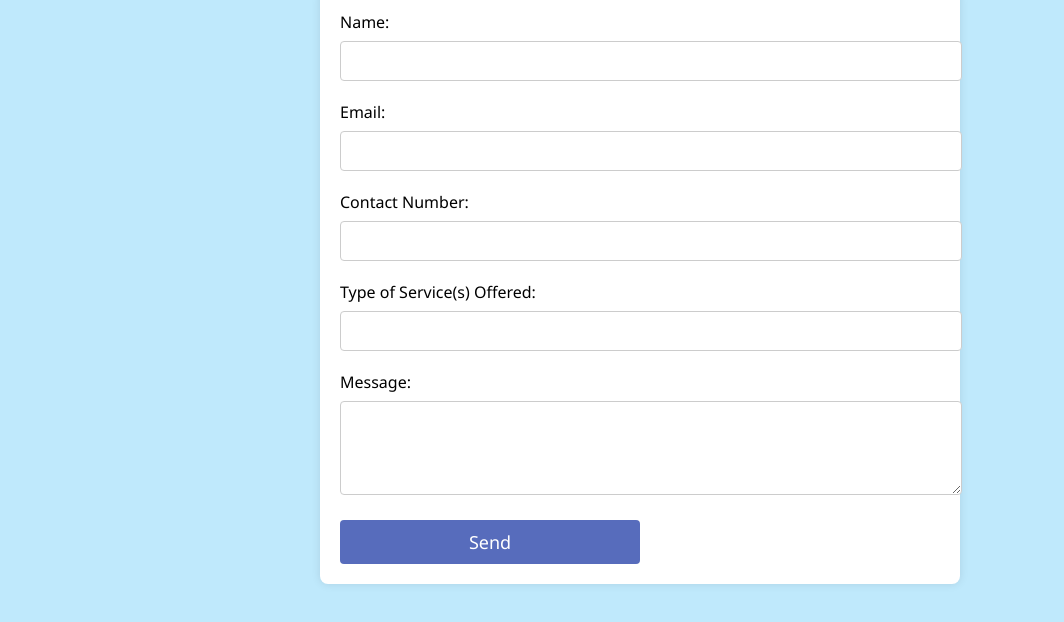
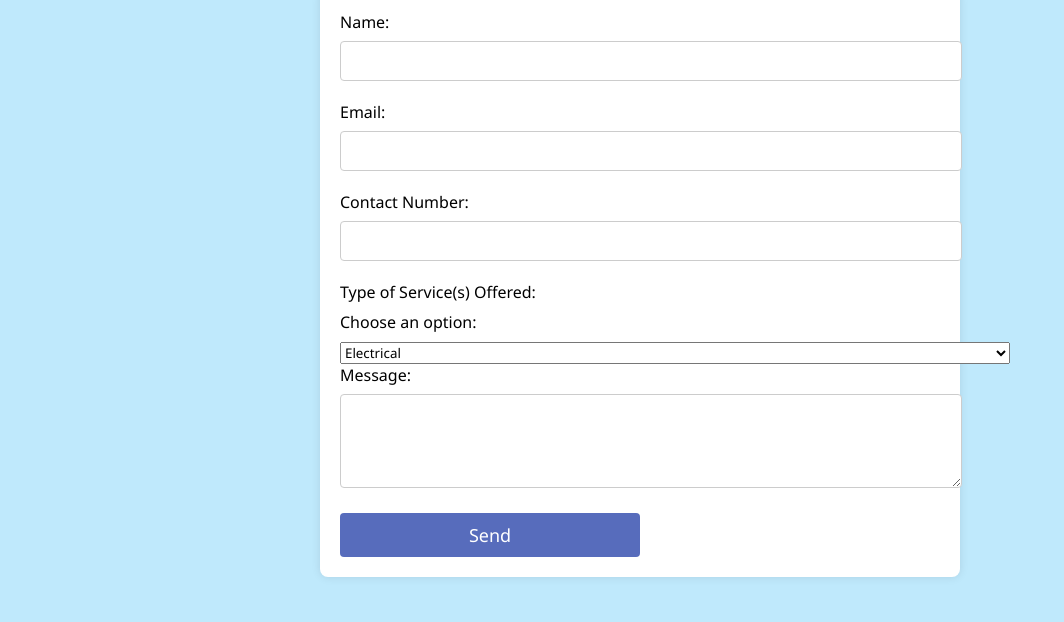
Before and after one commit to WilsonL0k3/fixMyHDB, a plain HTML site: page contactUs.html in a window 1280 px wide. Shown: the part 68-690 px from the top of the page, without its empty margins (0-1064 px from the left). Drawn offline with Linux system fonts and the light colour scheme.

Commit message:
Update contactUs.html

```diff
--- a/contactUs.html
+++ b/contactUs.html
@@ -28,7 +28,15 @@
 
         <div class="servicesOfferedIcons">
             <label for="servicesOffered">Type of Service(s) Offered:</label>
-            <input type="text" id="servicesOffered" name="servicesOffered" required>
+
+            <label for="servicesOffered">Choose an option:</label>
+    <select id="servicesOffered">
+        <option value="Electrical">Electrical</option>
+        <option value="Plumbing">Plumbing</option>
+        <option value="Home Fixes">Home Fixes</option>
+        <option value="option4">If more than 1 services, please select the main service here and add the additional one in the text below</option>
+    </select>
+
         </div>
         <label for="message">Message:</label>
         <textarea id="message" name="message" rows="4" required></textarea>
```
